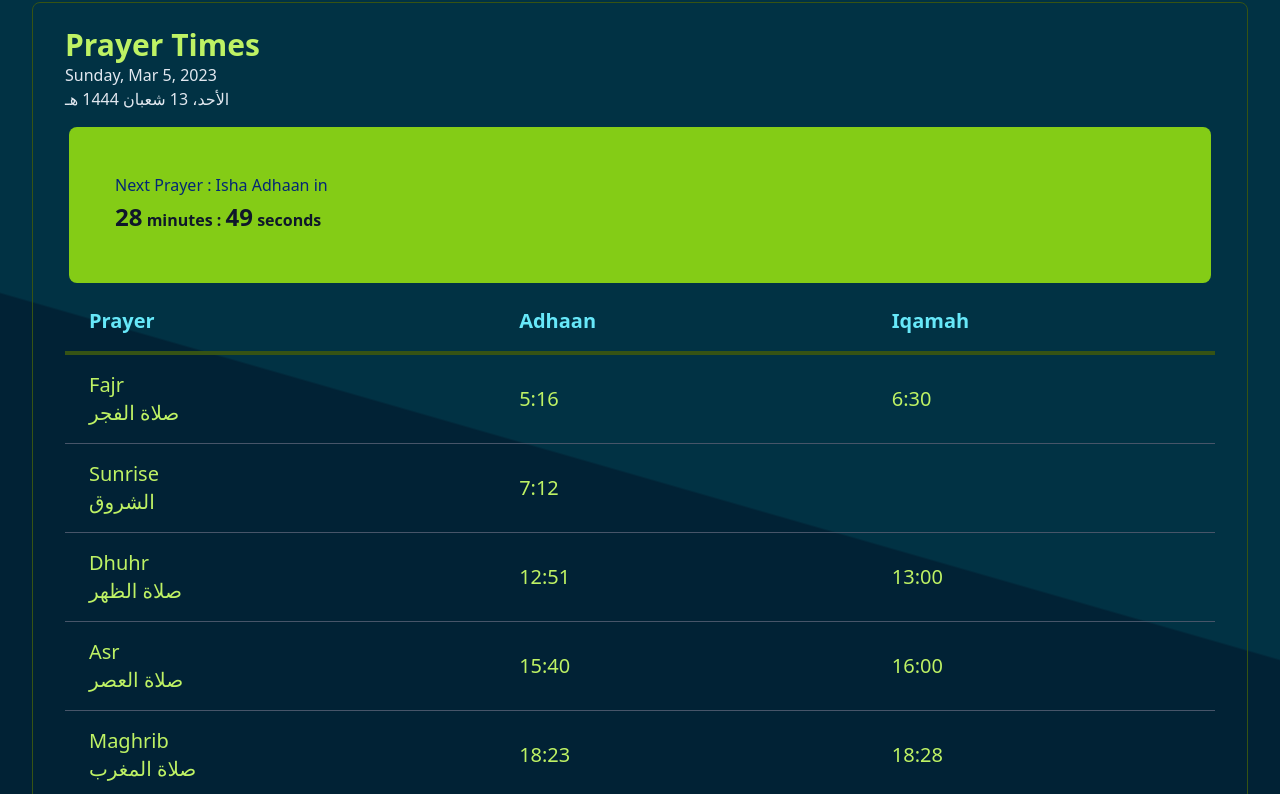
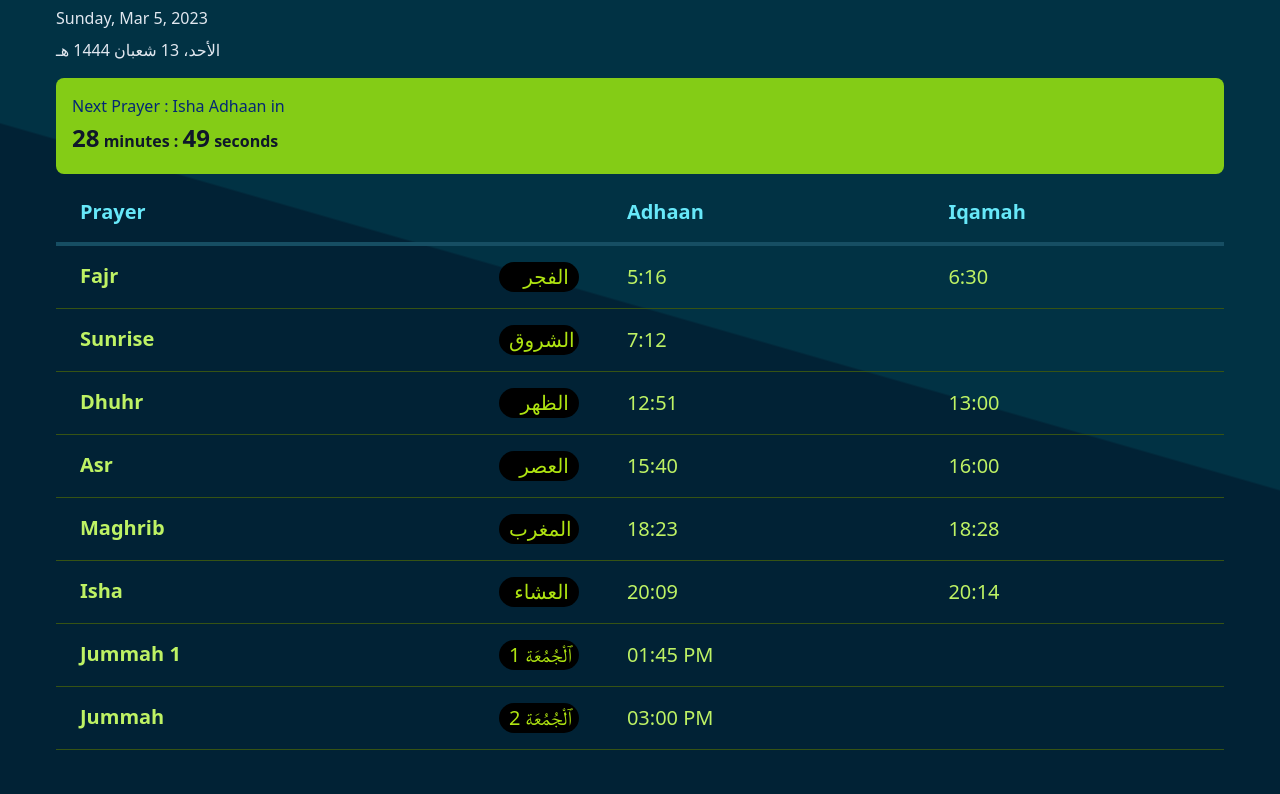
Before and after one commit to angularbrackets-web/alfaruq.web.ts.v5, a Next.js app: page / in a window 1280 px wide. Shown: the part 5006-5800 px from the top of the page. Built offline with nearby package versions, Linux system fonts and the light colour scheme.

Commit message:
Prayer Time stlye enhancements

```diff
--- a/src/pages/CountdownTimer.tsx
+++ b/src/pages/CountdownTimer.tsx
@@ -132,7 +132,7 @@ export default function CountDownTimer() {
 
 
 
-          <div className="px-[20px] py-[10px] sm:p-[4%] lg-p-[0%] sm:m-1 sm:mb-2  bg-lime-500 text-slate-900 rounded-lg mb-2">
+          <div className="p-4  bg-lime-500 text-slate-900 rounded-lg mb-2">
             <div className="nextPrayer" dangerouslySetInnerHTML={{ __html: `${currentEvent.name}` }} ></div>
 
             <h2 className="text-md my-1 font-extrabold">{timerComponents?.length ? timerComponents : <span>Time's up!</span>}</h2>
--- a/src/pages/PrayerTimes.tsx
+++ b/src/pages/PrayerTimes.tsx
@@ -30,12 +30,12 @@ const todayLocaleDate = new Date().toLocaleDateString('en-ca', { weekday:"long",
     return(
 
       <section className="min-h-screen text-lime-300 angledBgSlate">
-            <div className="flex flex-col p-[5%]">
-  <div className="overflow-x-auto sm:-mx-6 lg:-mx-8">
-    <div className="inline-block min-w-full sm:px-6 lg:px-8 border border-lime-900 rounded-lg px-[3%] py-[3%] lg:py-[2%]">
+            <div className="flex flex-col p-2 md:p-6">
+  <div className="overflow-x-auto">
+    <div className="inline-block min-w-full sm:p-0 lg:px-8 px-[3%] py-0">
       <div className="mb-4">
-        <h1 className="text-3xl font-extrabold">Prayer Times</h1>
-        <h6 className="text-md font-thin text-slate-200">{todayLocaleDate}</h6>
+        <h1 className="text-3xl font-extrabold mb-2">Prayer Times</h1>
+        <h6 className="text-md font-thin text-slate-200 mb-2">{todayLocaleDate}</h6>
       <h6 className="text-md font-thin text-slate-200">{hijriDate}</h6>
       </div>
 
@@ -44,7 +44,7 @@ const todayLocaleDate = new Date().toLocaleDateString('en-ca', { weekday:"long",
 
       <div className="overflow-hidden">
         <table className="min-w-full text-left text-xl font-light mb-4">
-          <thead className=" border-b-4 border-lime-900 text-cyan-300 font-medium ">
+          <thead className=" border-b-4 border-cyan-900 text-cyan-300 font-medium ">
             <tr>
               <th scope="col" className="px-6 py-4">Prayer</th>
               <th scope="col" className="px-6 py-4">Adhaan</th>
@@ -52,66 +52,66 @@ const todayLocaleDate = new Date().toLocaleDateString('en-ca', { weekday:"long",
             </tr>
           </thead>
           <tbody>
-            <tr className="border-b border-slate-600">
-              <td className="whitespace-nowrap px-6 py-4 font-medium">
-                <h6>Fajr</h6>
-                <h6>صلاة الفجر</h6>
+            <tr className="border-b border-lime-900">
+              <td className="whitespace-nowrap px-6 py-4 font-extralight flex justify-between">
+                <span className='font-bold'>Fajr </span>
+                <span className='badgeSlateLime w-20 text-right'>الفجر</span>
               </td>
               <td className="whitespace-nowrap px-6 py-4">{prayerTimes.fajrAzzan}</td>
               <td className="whitespace-nowrap px-6 py-4">{prayerTimes.fajrIqamah}</td>
             </tr>
-            <tr className="border-b border-slate-600">
-              <td className="whitespace-nowrap px-6 py-4 font-medium">
-                <h6>Sunrise</h6>
-                <h6>الشروق</h6>
+            <tr className="border-b border-lime-900">
+              <td className="whitespace-nowrap px-6 py-4 font-extralight flex justify-between">
+                <span className='font-bold'>Sunrise </span>
+                <span className='badgeSlateLime w-20 text-right'>الشروق</span>
               </td>
               <td className="whitespace-nowrap px-6 py-4">{prayerTimes.sunriseTime}</td>
               <td className="whitespace-nowrap px-6 py-4"></td>
             </tr>
-            <tr className="border-b border-slate-600">
-              <td className="whitespace-nowrap px-6 py-4 font-medium">
-                <h6>Dhuhr</h6>
-                <h6>صلاة الظهر</h6>
+            <tr className="border-b border-lime-900">
+              <td className="whitespace-nowrap px-6 py-4 font-extralight flex justify-between">
+                <span className='font-bold'>Dhuhr </span>
+                <span className='badgeSlateLime w-20 text-right'>الظهر</span>
               </td>
               <td className="whitespace-nowrap px-6 py-4">{prayerTimes.zohrAzzan}</td>
               <td className="whitespace-nowrap px-6 py-4">{prayerTimes.zohrIqamah}</td>
             </tr>
-            <tr className="border-b border-slate-600">
-              <td className="whitespace-nowrap px-6 py-4 font-medium">
-                <h6>Asr</h6>
-                <h6>صلاة العصر</h6>
+            <tr className="border-b border-lime-900">
+              <td className="whitespace-nowrap px-6 py-4 font-extralight flex justify-between">
+                <span className='font-bold'>Asr </span>
+                <span className='badgeSlateLime w-20 text-right'>العصر</span>
               </td>
               <td className="whitespace-nowrap px-6 py-4">{prayerTimes.asrAzzan}</td>
               <td className="whitespace-nowrap px-6 py-4">{prayerTimes.asrIqamah}</td>
             </tr>
-            <tr className="border-b border-slate-600">
-              <td className="whitespace-nowrap px-6 py-4 font-medium">
-                <h6>Maghrib</h6>
-                <h6>صلاة المغرب</h6>
+            <tr className="border-b border-lime-900">
+              <td className="whitespace-nowrap px-6 py-4 font-extralight flex justify-between">
+                <span className='font-bold'>Maghrib </span>
+                <span className='badgeSlateLime w-20 text-right'>المغرب</span>
               </td>
               <td className="whitespace-nowrap px-6 py-4">{prayerTimes.maghribAzzan}</td>
               <td className="whitespace-nowrap px-6 py-4">{prayerTimes.maghribIqamah}</td>
             </tr>
-            <tr className="border-b border-slate-600">
-              <td className="whitespace-nowrap px-6 py-4 font-medium">
-                <h6>Isha</h6>
-                <h6>صلاة العشاء</h6>
+            <tr className="border-b border-lime-900">
+              <td className="whitespace-nowrap px-6 py-4 font-extralight flex justify-between">
+                <span className='font-bold'>Isha </span>
+                <span className='badgeSlateLime w-20 text-right'>العشاء</span>
               </td>
               <td className="whitespace-nowrap px-6 py-4">{prayerTimes.ishaAzzan}</td>
               <td className="whitespace-nowrap px-6 py-4">{prayerTimes.ishaIqamah}</td>
             </tr>
-            <tr className="border-b border-slate-600">
-              <td className="whitespace-nowrap px-6 py-4 font-medium">
-                <h6>Jummah 1</h6>
-                <h6>صَلَاة ٱلْجُمُعَة 1</h6>
+            <tr className="border-b border-lime-900">
+              <td className="whitespace-nowrap px-6 py-4 font-extralight flex justify-between">
+                <span className='font-bold'>Jummah 1</span>
+                <span className='badgeSlateLime w-20 text-right'>ٱلْجُمُعَة 1</span>
               </td>
               <td className="whitespace-nowrap px-6 py-4">01:45 PM</td>
               <td className="whitespace-nowrap px-6 py-4"></td>
             </tr>
-            <tr className="border-b border-slate-600">
-              <td className="whitespace-nowrap px-6 py-4 font-medium">
-                <h6>Jummah 2</h6>
-                <h6>صَلَاة ٱلْجُمُعَة 2</h6>
+            <tr className="border-b border-lime-900">
+              <td className="whitespace-nowrap px-6 py-4 font-extralight flex justify-between">
+                <span className='font-bold'>Jummah </span>
+                <span className='badgeSlateLime w-20 text-right'>ٱلْجُمُعَة 2</span>
               </td>
               <td className="whitespace-nowrap px-6 py-4">03:00 PM</td>
               <td className="whitespace-nowrap px-6 py-4"></td>
--- a/src/styles/globals.css
+++ b/src/styles/globals.css
@@ -78,6 +78,8 @@
 .nextPrayer{color:#032775;}
 
 .nextAdhaan{background-color: #023856; color:#afe411; padding: 1px 10px 1px 10px; border-radius: 50px;}
+
+.badgeSlateLime{background-color: #000; color:#afe411; padding: 1px 10px 1px 10px; border-radius: 50px;}
 
 .pt-pb-point2{
   padding-top: 0.2em; padding-bottom: 0.2rem
```
